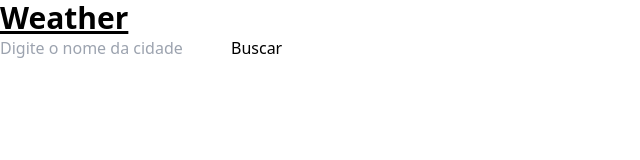
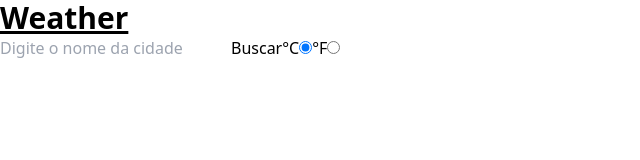
Before and after one commit to marcos2872/weatherApp, a React (Vite) app: page / in a window 1280 px wide. Shown: the top 160 px of the page, without its empty margins (0-640 px from the left). Built offline with nearby package versions, Linux system fonts and the light colour scheme.

Commit message:
verificação de erro da api, mais informações na main screen

```diff
--- /dev/null
+++ b/src/components/MainScreen.jsx
@@ -0,0 +1,109 @@
+import React, { useEffect, useState } from 'react';
+import search from '../services/getApiWeather';
+
+export default function MainScreen() {
+  const [city, setCity] = useState('');
+  const [data, setData] = useState(undefined);
+  const [btnlook, setBtnlook] = useState(true);
+  const [units, setUnits] = useState('metric');
+  const [error, setError] = useState(undefined);
+
+  useEffect(() => {
+    // async function api() {
+    //   // & appid=b40d105652572479bed6fab2551755d2
+    //   const url = 'http://api.openweathermap.org/geo/1.0/direct?q=Timoteo&limit=1&appid=b40d105652572479bed6fab2551755d2'
+    //   const renponse = await fetch(url);
+    //   const data = await renponse.json();
+    //   console.log(data);
+    // }
+    // api();
+  }, []);
+
+  const saveInput = ({ target }) => {
+    const { value } = target;
+    setCity(value);
+    setBtnlook(value.length < 3);
+  };
+
+  const weather = async () => {
+    const response = await search(city, units, 'pt_br');
+    if (response.cod === '404') {
+      setError(response.message);
+      setCity('');
+      setBtnlook(true);
+    } else {
+      setData(response);
+      setCity('');
+      setBtnlook(true);
+    }
+  };
+
+  const keyPress = (event) => event.key === 'Enter' && weather();
+
+  const btnBuscar = () => {
+    weather();
+  };
+  return (
+    <div>
+      <div>
+        <h1 className="text-3xl font-bold underline">Weather</h1>
+        <input
+          type="text"
+          value={city}
+          name="city"
+          onChange={saveInput}
+          onKeyUp={keyPress}
+          placeholder="Digite o nome da cidade"
+        />
+        <button
+          id="pesquisa"
+          type="button"
+          placeholder="Buscar"
+          disabled={btnlook}
+          onClick={btnBuscar}
+        >
+          Buscar
+        </button>
+        <label htmlFor="temp">
+          °C
+          <input
+            type="radio"
+            value="metric"
+            name="temp"
+            defaultChecked
+            onChange={() => setUnits('metric')}
+          />
+          °F
+          <input
+            type="radio"
+            value="imperial"
+            name="temp"
+            onChange={() => setUnits('imperial')}
+          />
+        </label>
+        {error ? <h5>{error}</h5>
+          : data && (
+            <>
+              <p />
+              {data.name}
+              <h2>
+                {data.main.temp}
+                °C
+              </h2>
+              <p>
+                {data.weather[0].description}
+              </p>
+              <p>
+                Max:
+                {data.main.temp_max}
+                °C
+                /Mín:
+                {data.main.temp_min}
+                °C
+              </p>
+            </>
+          )}
+      </div>
+    </div>
+  );
+}
--- a/src/main.jsx
+++ b/src/main.jsx
@@ -1,10 +1,13 @@
-import React from 'react'
-import ReactDOM from 'react-dom/client'
-import App from './App'
-import './css/index.css'
+import React from 'react';
+import ReactDOM from 'react-dom/client';
+import { BrowserRouter } from 'react-router-dom';
+import App from './App';
+import './css/index.css';
 
 ReactDOM.createRoot(document.getElementById('root')).render(
   <React.StrictMode>
-    <App />
-  </React.StrictMode>
-)
+    <BrowserRouter>
+      <App />
+    </BrowserRouter>
+  </React.StrictMode>,
+);
--- a/src/pages/Home.jsx
+++ b/src/pages/Home.jsx
@@ -1,73 +1,9 @@
-import { useEffect, useState } from 'react';
-import search from '../services/getApiWeather';
+import MainScreen from '../components/MainScreen';
 
 export default function Home() {
-  const [city, setCity] = useState('');
-  const [data, setData] = useState(undefined);
-  const [btnlook, setBtnlook] = useState(true);
-
-  useEffect(() => {
-    // async function api() {
-    //   // & appid=b40d105652572479bed6fab2551755d2
-    //   const url = 'http://api.openweathermap.org/geo/1.0/direct?q=Timoteo&limit=1&appid=b40d105652572479bed6fab2551755d2'
-    //   const renponse = await fetch(url);
-    //   const data = await renponse.json();
-    //   console.log(data);
-    // }
-    // api();
-  }, []);
-
-  const saveInput = ({ target }) => {
-    const { value } = target;
-    setCity(value);
-    setBtnlook(value.length < 3);
-  };
-
-  const weather = async () => {
-    const response = await search(city, 'metric', 'pt_br');
-    console.log(response);
-    setData(response);
-    setCity('');
-    setBtnlook(true);
-  };
-
-  const keyPress = (event) => event.key === 'Enter' && weather();
-
-  const btnBuscar = () => {
-    weather();
-  };
-
   return (
     <div>
-      <h1 className="text-3xl font-bold underline">Weather</h1>
-      <input
-        type="text"
-        value={city}
-        name="city"
-        onChange={saveInput}
-        onKeyUp={keyPress}
-        placeholder="Digite o nome da cidade"
-      />
-      <button
-        id="pesquisa"
-        type="button"
-        placeholder="Buscar"
-        disabled={btnlook}
-        onClick={btnBuscar}
-      >
-        Buscar
-      </button>
-      {data
-         && (
-         <>
-           <p />
-           {data.name}
-           <p>
-             {data.main.temp}
-             °C
-           </p>
-         </>
-         )}
+      <MainScreen />
     </div>
   );
 }
--- a/src/services/getApiWeather.js
+++ b/src/services/getApiWeather.js
@@ -1,8 +1,12 @@
 const Key = 'b40d105652572479bed6fab2551755d2';
 
 export default async function search(city, units, lang) {
-  const url = `https://api.openweathermap.org/data/2.5/weather?q=${city}&units=${units}&lang=${lang}&appid=${Key}`;
-  const response = await fetch(url);
-  const data = await response.json();
-  return data;
+  try {
+    const url = `https://api.openweathermap.org/data/2.5/weather?q=${city}&units=${units}&lang=${lang}&appid=${Key}`;
+    const response = await fetch(url);
+    const data = await response.json();
+    return data;
+  } catch (error) {
+    return error.message;
+  }
 }
```
Also changed, not shown: src/App.jsx (+4 -7 lines).
